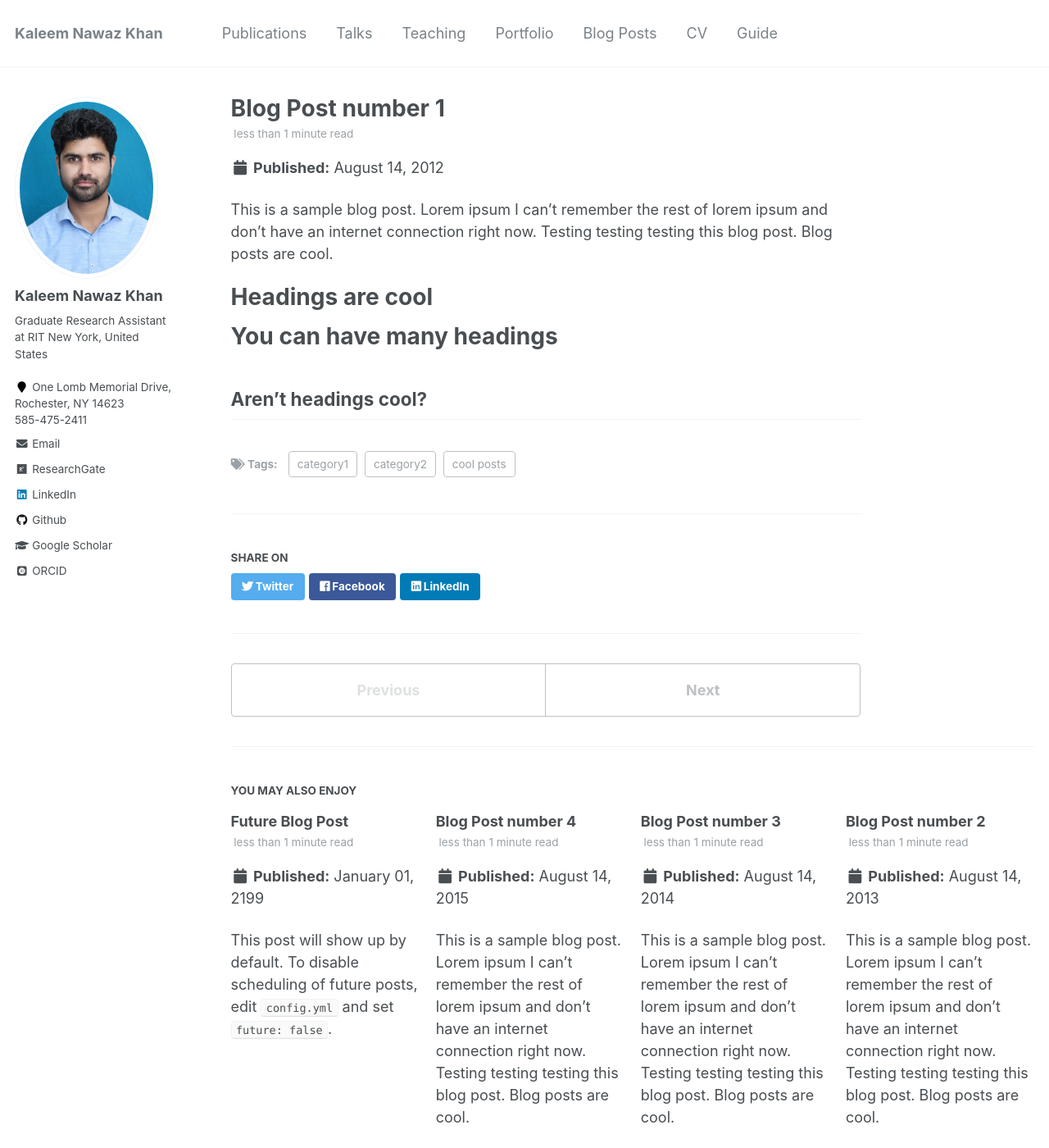
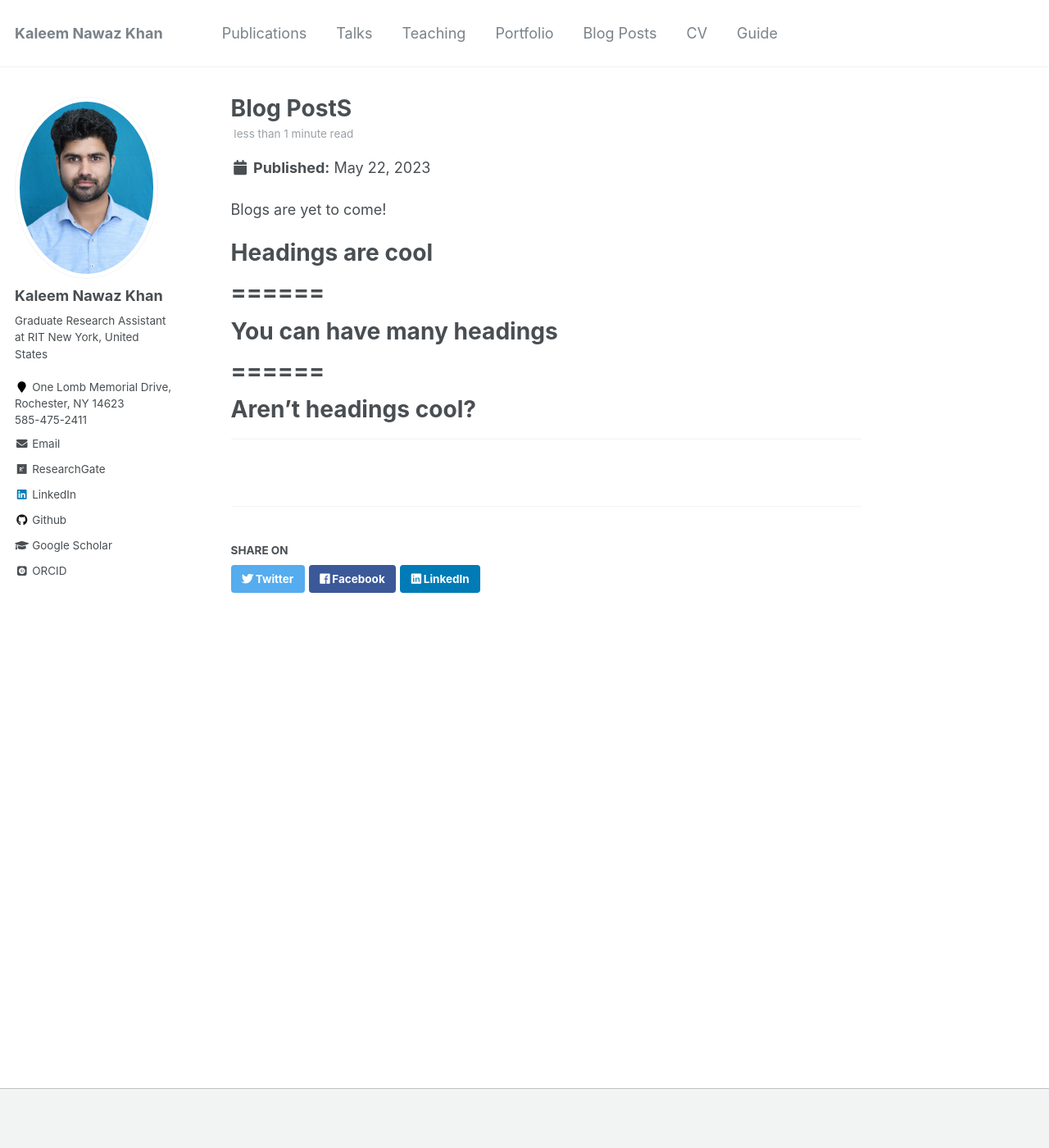
Before and after one commit to KaleemNwzKhan/KaleemNwzKhan.github.io, a Jekyll site: the page built from _posts/2012-08-14-blog-post-1.md, in a window 1280 px wide and 1400 px high. Shown: the whole window at 82% size. Built offline with Jekyll 4.4.1, drawn with Linux system fonts in a browser that asks for light colours; some web fonts are replaced.

Commit message:
Index Page changes 2

```diff
--- a/_config.yml
+++ b/_config.yml
@@ -285,12 +285,12 @@
 #  - <base_path>/tags/my-awesome-tag/index.html ~> path: /tags/
 #  - <base_path/categories/my-awesome-category/index.html ~> path: /categories/
 #  - <base_path/my-awesome-category/index.html ~> path: /
-category_archive:
-  type: liquid
-  path: /categories/
-tag_archive:
-  type: liquid
-  path: /tags/
+# category_archive:
+#   type: liquid
+#   path: /categories/
+# tag_archive:
+#   type: liquid
+#   path: /tags/
 # https://github.com/jekyll/jekyll-archives
 # jekyll-archives:
 #   enabled:
--- a/_posts/2012-08-14-blog-post-1.md
+++ b/_posts/2012-08-14-blog-post-1.md
@@ -1,20 +1,20 @@
 ---
-title: 'Blog Post number 1'
-date: 2012-08-14
+title: 'Blog PostS'
+date: 2023-05-22
 permalink: /posts/2012/08/blog-post-1/
-tags:
-  - cool posts
-  - category1
-  - category2
+# tags:
+#   - cool posts
+#   - category1
+#   - category2
 ---
 
-This is a sample blog post. Lorem ipsum I can't remember the rest of lorem ipsum and don't have an internet connection right now. Testing testing testing this blog post. Blog posts are cool.
+Blogs are yet to come!
 
-Headings are cool
-======
+# Headings are cool
+# ======
 
-You can have many headings
-======
+# You can have many headings
+# ======
 
-Aren't headings cool?
+# Aren't headings cool?
 ------
--- a/_posts/2013-08-14-blog-post-2.md
+++ /dev/null
@@ -1,20 +0,0 @@
----
-title: 'Blog Post number 2'
-date: 2013-08-14
-permalink: /posts/2013/08/blog-post-2/
-tags:
-  - cool posts
-  - category1
-  - category2
----
-
-This is a sample blog post. Lorem ipsum I can't remember the rest of lorem ipsum and don't have an internet connection right now. Testing testing testing this blog post. Blog posts are cool.
-
-Headings are cool
-======
-
-You can have many headings
-======
-
-Aren't headings cool?
-------
--- a/_posts/2014-08-14-blog-post-3.md
+++ /dev/null
@@ -1,20 +0,0 @@
----
-title: 'Blog Post number 3'
-date: 2014-08-14
-permalink: /posts/2014/08/blog-post-3/
-tags:
-  - cool posts
-  - category1
-  - category2
----
-
-This is a sample blog post. Lorem ipsum I can't remember the rest of lorem ipsum and don't have an internet connection right now. Testing testing testing this blog post. Blog posts are cool.
-
-Headings are cool
-======
-
-You can have many headings
-======
-
-Aren't headings cool?
-------
--- a/_posts/2199-01-01-future-post.md
+++ /dev/null
@@ -1,11 +0,0 @@
----
-title: 'Future Blog Post'
-date: 2199-01-01
-permalink: /posts/2012/08/blog-post-4/
-tags:
-  - cool posts
-  - category1
-  - category2
----
-
-This post will show up by default. To disable scheduling of future posts, edit `config.yml` and set `future: false`.
```
Also changed, not shown: _portfolio/portfolio-1.md (+3 -3 lines), _portfolio/portfolio-2.html (deleted, +0 -7 lines), _posts/2015-08-14-blog-post-4.md (deleted, +0 -20 lines), 8 other files.
